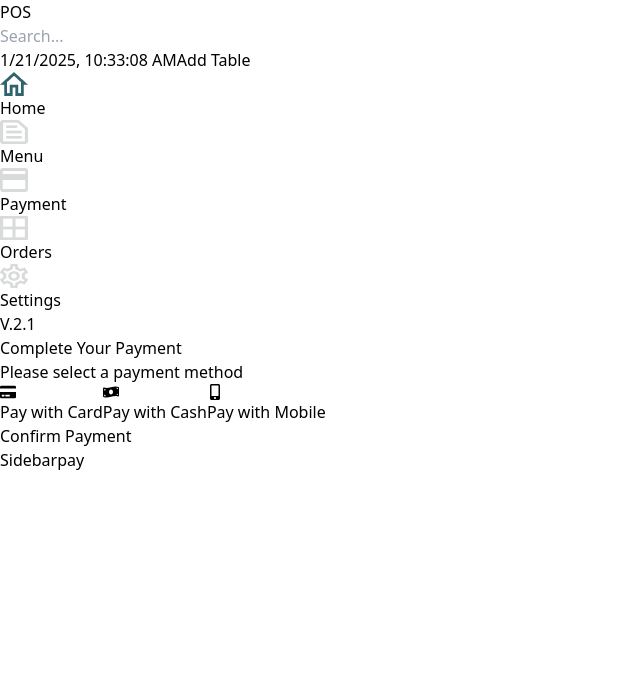
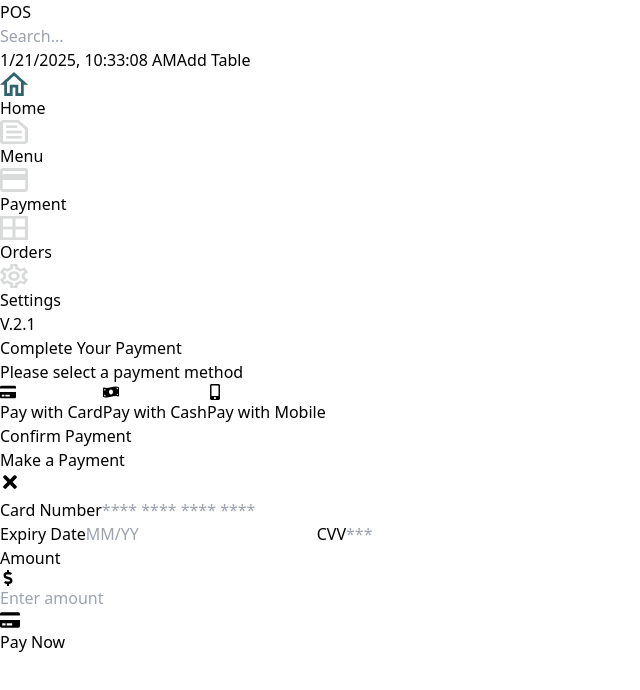
Before and after one commit to ILYAS1288/Software-app, a React (Vite) app in the folder my-project/: page /payment in a window 1280 px wide. Shown: the top 690 px of the page, without its empty margins (0-640 px from the left). Built offline with nearby package versions, Linux system fonts and the light colour scheme.

Commit message:
add sidebar for payment

```diff
--- a/my-project/src/components/Header.jsx
+++ b/my-project/src/components/Header.jsx
@@ -30,6 +30,7 @@ const Header = () => {
               stroke="currentColor"
               strokeWidth="2"
             >
+
               <path
                 strokeLinecap="round"
                 strokeLinejoin="round"
--- a/my-project/src/components/Order.jsx
+++ b/my-project/src/components/Order.jsx
@@ -12,6 +12,7 @@ const Order = ({ selectedTable, orderItems = [], setOrderItems }) => {
       alert("No items in the order to send!");
       return;
     }
+
     alert(`Order for Table ${selectedTable} has been sent!`);
     setOrderItems([]); // Clear order after sending
   };
--- a/my-project/src/components/Orders.jsx
+++ b/my-project/src/components/Orders.jsx
@@ -15,6 +15,7 @@ const Orders = () => {
     <div className="flex flex-1">
       {/* Left Sidebar */}
       <Sidebar className="hidden md:block w-1/4 bg-gray-100 p-4" />
+
 
       {/* Main Content */}
       <main className="flex-1 p-6">
--- a/my-project/src/components/Payment.jsx
+++ b/my-project/src/components/Payment.jsx
@@ -25,6 +25,7 @@ const Payment = () => {
             <p className="text-gray-600 text-center mb-6">
               Please select a payment method
             </p>
+
 
             {/* Payment Options */}
             <div className="space-y-4">
--- a/my-project/src/components/Sidebarpay.jsx
+++ b/my-project/src/components/Sidebarpay.jsx
@@ -1,9 +1,50 @@
-import React from 'react'
+import React from 'react';
+import { FaCreditCard, FaDollarSign, FaTimes } from "react-icons/fa";
 
 const Sidebarpay = () => {
   return (
-    <div>Sidebarpay</div>
-  )
-}
+    <div className=" top-24 right-0 h-auto w-80 bg-white shadow-lg p-6 flex flex-col
+     gap-4 transform transition-transform translate-x-0 sm:w-96">
+      <div className="flex justify-between items-center">
+        <h2 className="text-xl font-semibold">Make a Payment</h2>
+        <button className="p-2 rounded-full hover:bg-gray-200">
+          <FaTimes size={20} />
+        </button>
+      </div>
 
-export default Sidebarpay
+      <div className="flex flex-col gap-4">
+        <label className="flex flex-col gap-1">
+          <span className="text-sm font-medium">Card Number</span>
+          <input type="text" className="border rounded-lg p-2 w-full" placeholder="**** **** **** ****" />
+        </label>
+
+        <div className="flex gap-2">
+          <label className="flex-1 flex flex-col gap-1">
+            <span className="text-sm font-medium">Expiry Date</span>
+            <input type="text" className="border rounded-lg p-2" placeholder="MM/YY" />
+          </label>
+          <label className="flex-1 flex flex-col gap-1">
+            <span className="text-sm font-medium">CVV</span>
+            <input type="password" className="border rounded-lg p-2" placeholder="***" />
+          </label>
+        </div>
+
+        <label className="flex flex-col gap-1">
+          <span className="text-sm font-medium">Amount</span>
+          <div className="relative">
+            <span className="absolute left-2 top-2 text-gray-500">
+              <FaDollarSign size={16} />
+            </span>
+            <input type="text" className="border rounded-lg p-2 pl-8 w-full" placeholder="Enter amount" />
+          </div>
+        </label>
+      </div>
+
+      <button className="bg-blue-600 text-white py-2 rounded-lg flex items-center justify-center gap-2 hover:bg-blue-700">
+        <FaCreditCard size={20} /> Pay Now
+      </button>
+    </div>
+  );
+};
+
+export default Sidebarpay;
```
